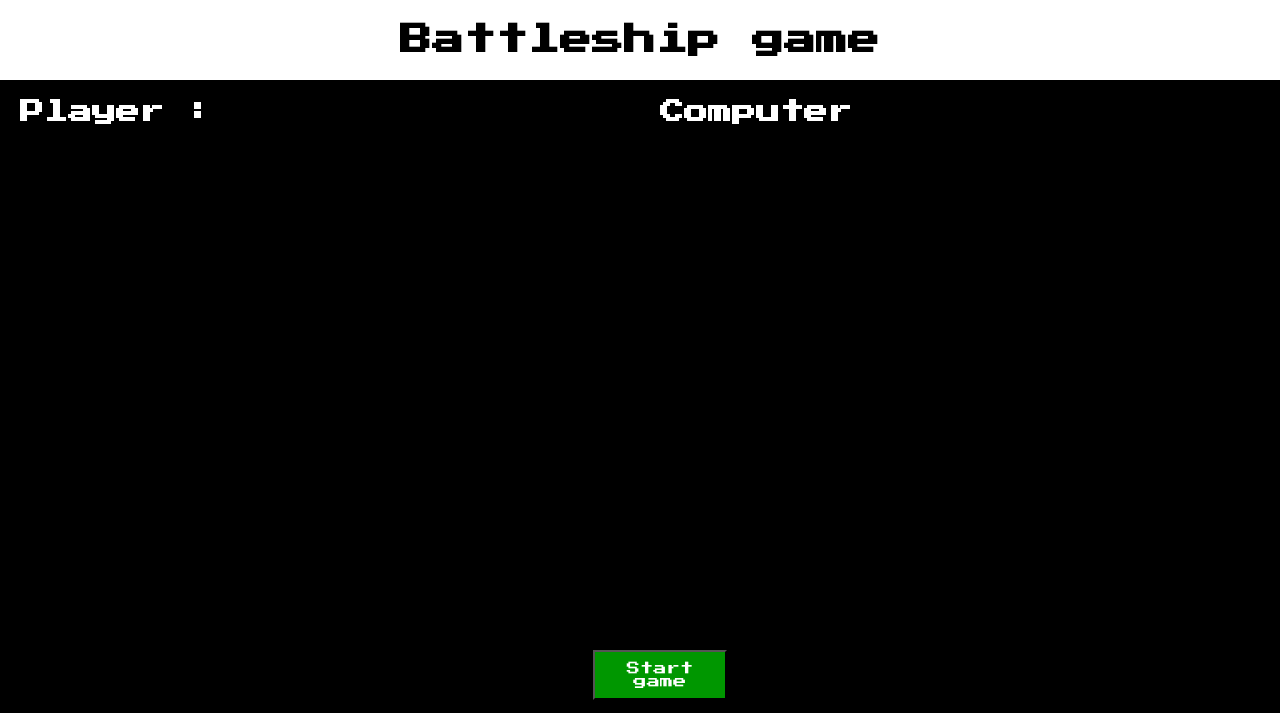
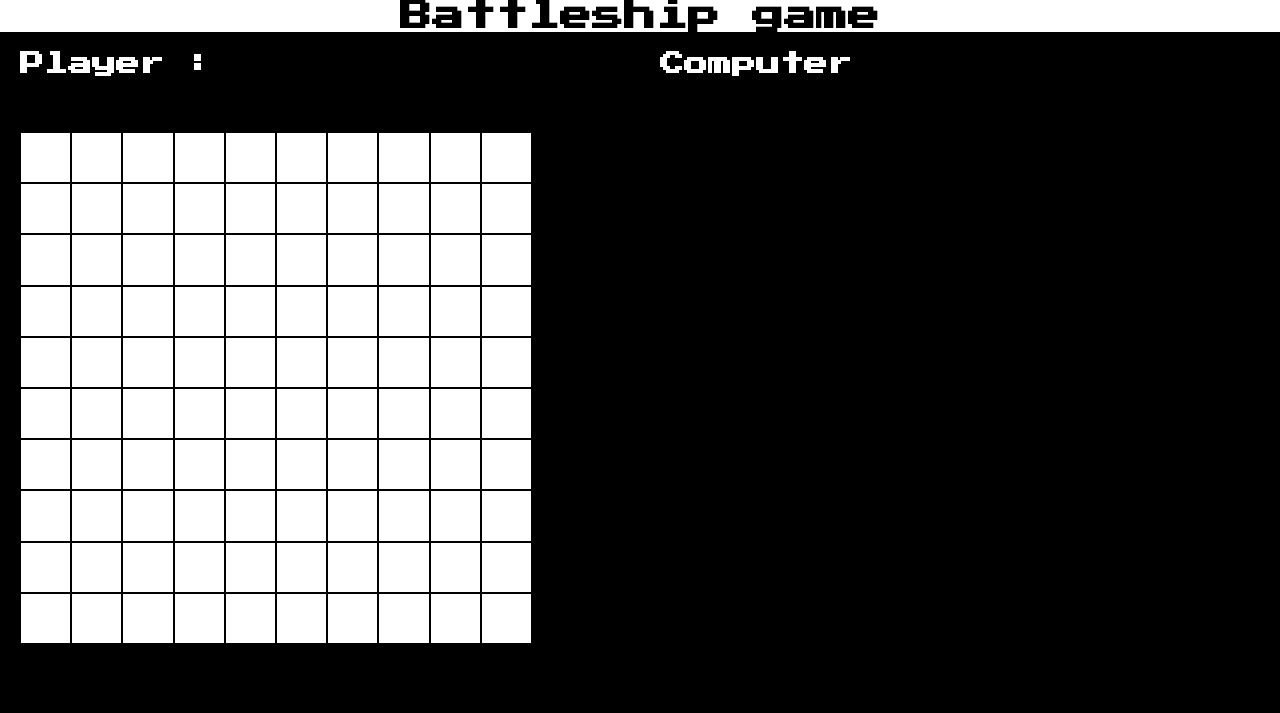
Before and after one commit to Francois-T9/battleship, a website built with webpack: page src/index.html in a window 1280 px wide. Shown: the top 713 px of the page. Built offline with nearby package versions, Linux system fonts and the light colour scheme.

Commit message:
Added CSS to display the board and cells

```diff
--- a/src/styles.css
+++ b/src/styles.css
@@ -16,7 +16,7 @@ body {
 }
 
 .header {
-  height: 5em;
+  height: 2em;
   width: 100%;
   background-color: white;
   grid-row: 0;
@@ -37,9 +37,24 @@ body {
   justify-content: center;
 }
 
+.main .board {
+  background-color: white;
+  width: 40%; /* Adjust this as needed */
+  aspect-ratio: 1 / 1; /* Ensures the board remains square */
+  display: grid; /* Use CSS grid for precise control */
+  grid-template-columns: repeat(10, 1fr); /* 10 columns of equal width */
+  grid-template-rows: repeat(10, 1fr); /* 10 rows of equal height */
+  box-sizing: border-box; /* Include border in the element size */
+}
+
+.main .board .cell {
+  border: 1px solid black;
+  box-sizing: border-box; /* Ensures border is included in the size */
+}
+
 .main .players {
   /* width: 50%; */
-  height: 50%;
+  height: 5em;
   display: flex;
 }
 .players .player-one,
@@ -91,7 +106,7 @@ body {
 }
 
 .footer {
-  height: 5em;
+  height: 2em;
   width: 100%;
   background-color: white;
   display: flex;
```
